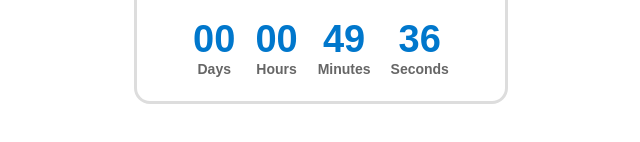
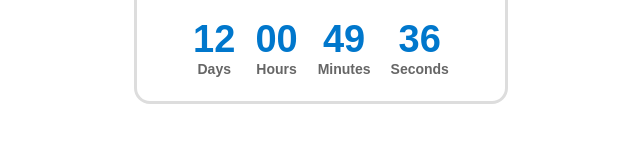
Before and after one commit to nbmsecure/nbmsecure.github.io, a plain HTML site: page index.html in a window 1280 px wide. Shown: the part 560-702 px from the top of the page, 319-959 px from the left. Drawn offline with Linux system fonts and the light colour scheme.

Commit message:
Update index.html

```diff
--- a/index.html
+++ b/index.html
@@ -29,7 +29,7 @@
     <div style="border: solid 3px #ddd; border-radius:1rem; display:flex; flex-flow: column; align-items:center; justify-content: center; padding:1.5rem; max-width:320px">
         <img src="./noel.jpg" width="230px" height="235px" style="margin:2rem; border-radius:50%;"/><h1 style="text-align:center">NBMSECURE.com will be launched in:</h1>
       <div class="countdown">
-          <div><span id="days">00</span><small class="label">Days</small></div>
+        <div><span id="days">00</span><small class="label">Days</small></div>
       <div><span id="hours">00</span><small class="label">Hours</small></div>
       <div><span id="minutes">00</span><small class="label">Minutes</small></div>
       <div><span id="seconds">00</span><small class="label">Seconds</small></div>
@@ -39,7 +39,7 @@
     <script>
   const targetDate = new Date("2025-12-31T23:59:59").getTime();
 
- const daysEl = document.getElementById("hours");
+ const daysEl = document.getElementById("days");
   const hoursEl = document.getElementById("hours");
   const minutesEl = document.getElementById("minutes");
   const secondsEl = document.getElementById("seconds");
@@ -57,7 +57,7 @@
     }
 
 
-    const days = Math.floor((distance % (1000 * 60 * 60 * 24)) / (1000 * 60 * 60));
+    const days = Math.floor((distance % (1000 * 60 *60 * 60 * 24)) / (1000 * 60 * 60 * 60));
     const hours = Math.floor((distance % (1000 * 60 * 60 * 24)) / (1000 * 60 * 60));
     const minutes = Math.floor((distance % (1000 * 60 * 60)) / (1000 * 60));
     const seconds = Math.floor((distance % (1000 * 60)) / 1000);
```
